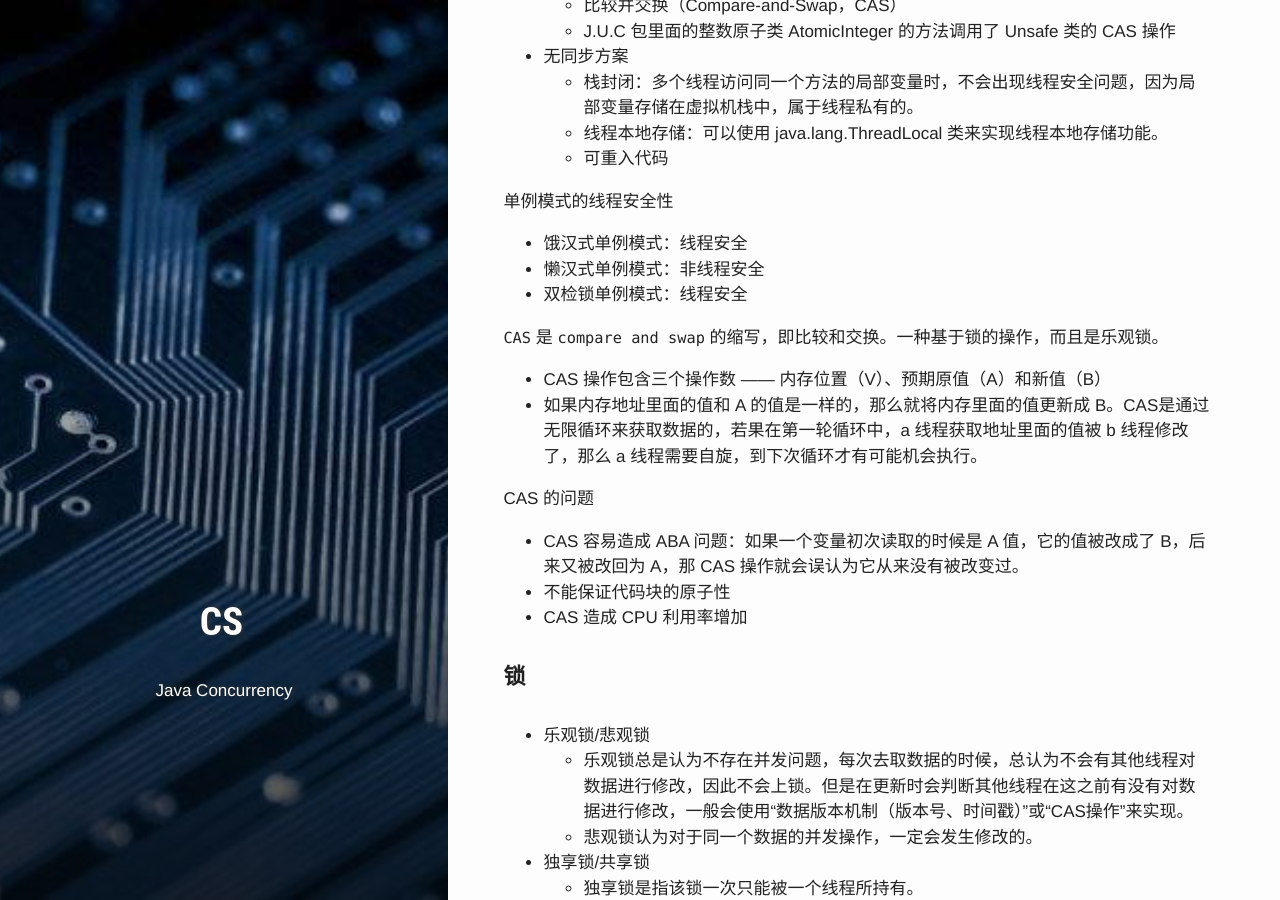
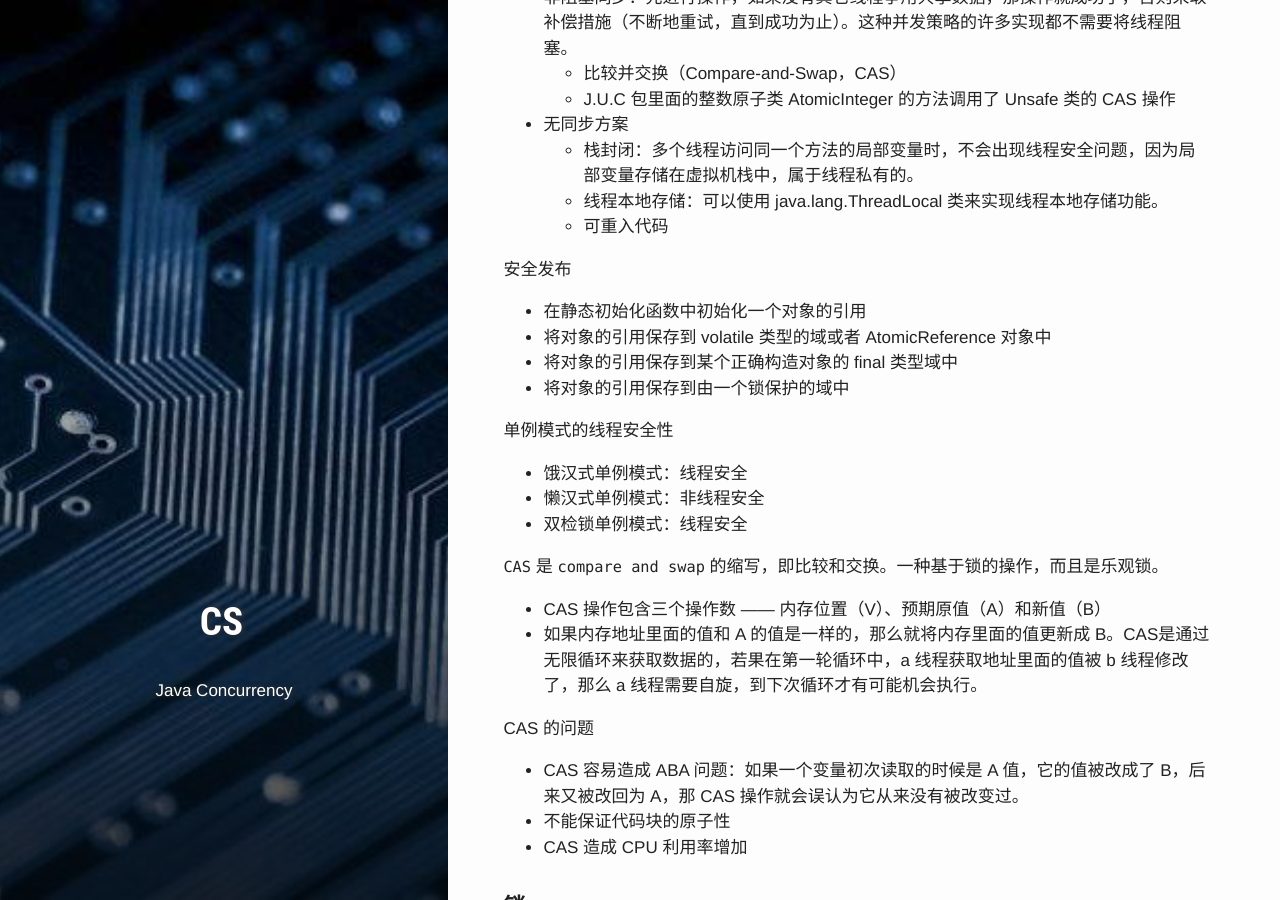
Before and after one commit to PetePro/PetePro.github.io, a Jekyll site: the page built from _posts/ComputerScience/2020-03-15-java-concurrent.markdown, in a window 1280 px wide and 900 px high, scrolled down 6339 px. Built offline with Jekyll 4.4.1, drawn with Linux system fonts in a browser that asks for light colours; some web fonts are replaced; some of the changed text lies outside the part shown.

Commit message:
Update 2020-03-15-java-concurrent.markdown

```diff
--- a/_posts/ComputerScience/2020-03-15-java-concurrent.markdown
+++ b/_posts/ComputerScience/2020-03-15-java-concurrent.markdown
@@ -28,6 +28,8 @@ bg: "CS.jpg"
 - **可见性**：指多个线程操作一个共享变量时，其中一个线程对变量进行修改后，其他线程可以立即看到修改的结果。
 - **有序性**：即程序的执行顺序按照代码的先后顺序来执行。
 
+**线程安全**：当多个线程访问某个类时，这个类始终都能表现出正确的行为。
+
 #### 使用线程
 线程类的构造方法、静态块是被 new 这个线程类所在的线程所调用的，而 run 方法里面的代码才是被线程自身所调用的。
 
@@ -204,6 +207,12 @@ java.util.concurrent.BlockingQueue 接口有以下阻塞队列的实现：
   - 线程本地存储：可以使用 java.lang.ThreadLocal 类来实现线程本地存储功能。
   - 可重入代码
 
+安全发布
+- 在静态初始化函数中初始化一个对象的引用
+- 将对象的引用保存到 volatile 类型的域或者 AtomicReference 对象中
+- 将对象的引用保存到某个正确构造对象的 final 类型域中
+- 将对象的引用保存到由一个锁保护的域中
+
 单例模式的线程安全性
   - 饿汉式单例模式：线程安全
   - 懒汉式单例模式：非线程安全
```
Also changed, not shown: other parts of _posts/ComputerScience/2020-03-15-java-concurrent.markdown (+1 -0 lines).
